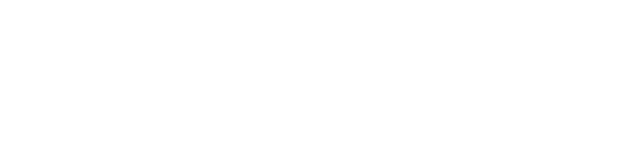
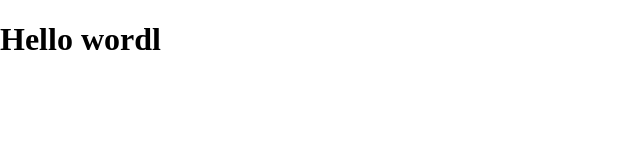
Before and after one commit to YoelHuete/template-js, a plain HTML site: page index.html in a window 1280 px wide. Shown: the whole page, without its empty margins (0-640 px from the left). Drawn offline with Linux system fonts and the light colour scheme.

Commit message:
initial commit

```diff
--- a/index.html
+++ b/index.html
@@ -10,6 +10,7 @@
     <link rel="stylesheet" href="style.css">
 </head>
 <body>
+    <h1>Hello wordl</h1>
     <!-- Script -->
     <script src="script.js"></script>
 </body>
```
